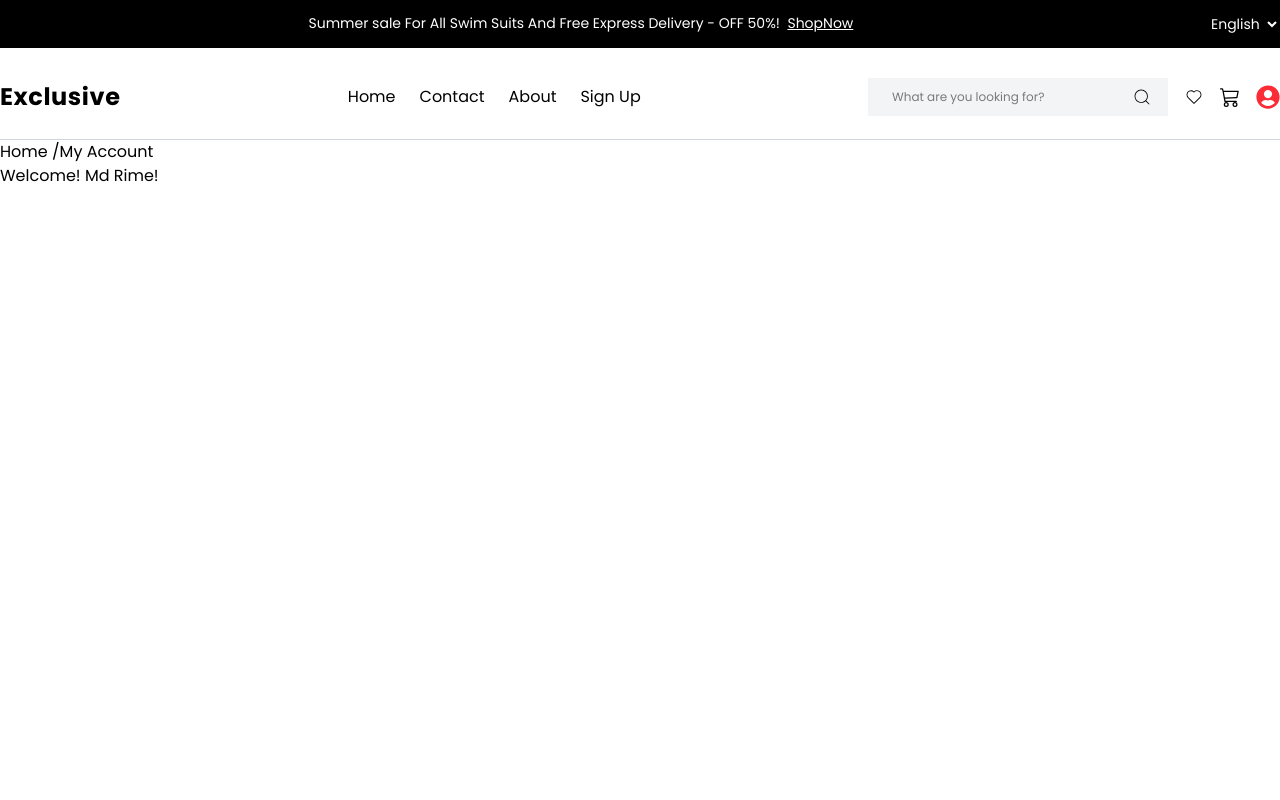
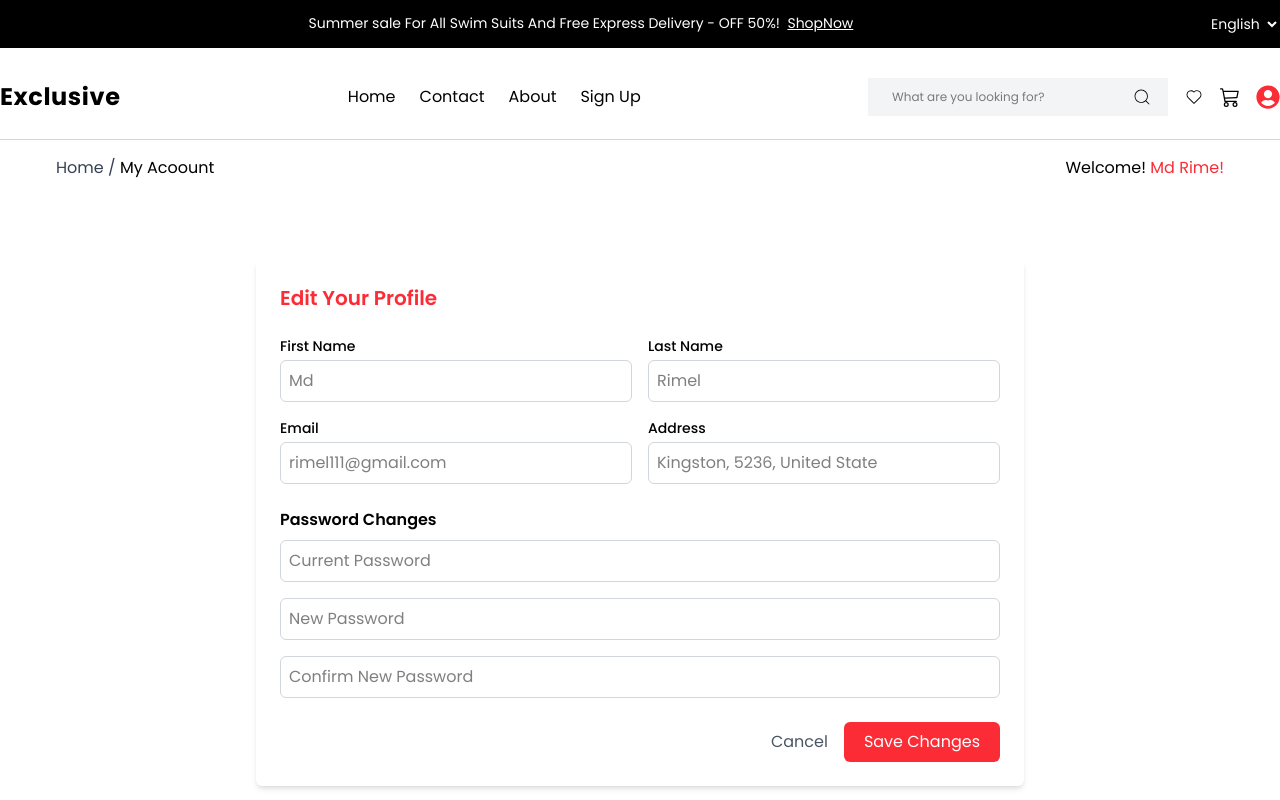
Before and after one commit to vishalglobussoftSDE/e-commerce-frontend, a React (Vite) app: page /account in a window 1280 px wide. Shown: the top 800 px of the page. Built offline with nearby package versions, Linux system fonts and the light colour scheme; a web font is replaced by a local one.

Commit message:
added layout

```diff
--- a/src/Pages/AccountPage.jsx
+++ b/src/Pages/AccountPage.jsx
@@ -1,22 +1,143 @@
 import React from "react";
 import Header from "../components/Header.jsx";
-import {Link} from "react-router-dom"
+import Footer from "../components/Footer";
+import { useState } from "react";
 
 const AccountPage = () => {
+
+  const [user, setUser] = useState({
+    firstName:"",
+    lastName:"",
+    email:"",
+    address:"",
+    currentPassword:"",
+    newPassword:"",
+    confirmPassword:""
+  })
+
+  const handleInput = (e)=>{
+    let name = e.target.name
+    let value = e.target.value
+
+    setUser[{
+      ...user,
+      [name] :value
+    }]
+
+  }
+
   return (
     <div>
       <Header />
-      <div>
-        <div>
-          <Link>Home /</Link>
-          <Link>My Account</Link>
+      <div className="my-4 mx-14">
+        <div className="flex justify-between">
+          <div>
+            <span className="text-gray-700">Home / </span>
+            <span> My Acoount</span>
+          </div>
+          <div>
+            <span>Welcome! </span>
+            <span className="text-red-500">Md Rime!</span>
+          </div>
         </div>
-        <div>
-          <span>Welcome! </span>
-          <span>Md Rime!</span>
+
+        <div className="my-20 max-w-3xl mx-auto p-6 bg-white shadow-md rounded-md">
+          <h2 className="text-xl font-semibold text-red-500 mb-6">
+            Edit Your Profile
+          </h2>
+          <form className="space-y-6">
+            <div className="grid grid-cols-1 sm:grid-cols-2 gap-4">
+              <div>
+                <label className="block text-sm font-medium mb-1">
+                  First Name
+                </label>
+                <input
+                  name="firstName"
+                  type="text"
+                  placeholder="Md"
+                  onChange={handleInput}
+                  className="w-full border border-gray-300 rounded-md p-2 focus:outline-none focus:ring focus:border-blue-300"
+                />
+              </div>
+              <div>
+                <label className="block text-sm font-medium mb-1">
+                  Last Name
+                </label>
+                <input
+                  name="lastName"
+                  type="text"
+                  placeholder="Rimel"
+                  onChange={handleInput}
+                  className="w-full border border-gray-300 rounded-md p-2 focus:outline-none focus:ring focus:border-blue-300"
+                />
+              </div>
+              <div>
+                <label className="block text-sm font-medium mb-1">Email</label>
+                <input
+                  name="email"
+                  type="email"
+                  placeholder="rimel111@gmail.com"
+                  onChange={handleInput}
+                  className="w-full border border-gray-300 rounded-md p-2 focus:outline-none focus:ring focus:border-blue-300"
+                />
+              </div>
+              <div>
+                <label className="block text-sm font-medium mb-1">
+                  Address
+                </label>
+                <input
+                name="address"
+                  type="text"
+                  placeholder="Kingston, 5236, United State"
+                  onChange={handleInput}
+                  className="w-full border border-gray-300 rounded-md p-2 focus:outline-none focus:ring focus:border-blue-300"
+                />
+              </div>
+            </div>
+
+            <div className="mt-4">
+              <h3 className="text-md font-semibold mb-2">Password Changes</h3>
+              <div className="space-y-4">
+                <input
+                name="currentPassword"
+                  type="password"
+                  placeholder="Current Password"
+                  onChange={handleInput}
+                  className="w-full border border-gray-300 rounded-md p-2 focus:outline-none focus:ring focus:border-blue-300"
+                />
+                <input
+                name="newPassword"
+                  type="password"
+                  placeholder="New Password"
+                  className="w-full border border-gray-300 rounded-md p-2 focus:outline-none focus:ring focus:border-blue-300"
+                />
+                <input
+                name="confirmPassword"
+                  type="password"
+                  placeholder="Confirm New Password"
+                  onChange={handleInput}
+                  className="w-full border border-gray-300 rounded-md p-2 focus:outline-none focus:ring focus:border-blue-300"
+                />
+              </div>
+            </div>
+
+            <div className="flex justify-end items-center gap-4 mt-6">
+              <button type="button" className="text-gray-600 hover:text-black">
+                Cancel
+              </button>
+              <button
+                type="submit"
+                className="bg-red-500 text-white px-5 py-2 rounded-md hover:bg-red-600"
+              >
+                Save Changes
+              </button>
+            </div>
+          </form>
         </div>
       </div>
+      <Footer />
     </div>
+
   );
 };
 
--- a/src/components/Footer.jsx
+++ b/src/components/Footer.jsx
@@ -82,7 +82,7 @@ const Footer = () => {
             </div>
             <div className="copyrightSection border-t border-gray-700 mt-8">
     <p className='text-center text-[14px] leading-[20px] font-medium text-gray-400 py-4'>
-        &copy; 2023 Exclusive. All rights reserved.
+        &copy; 2025 Exclusive. All rights reserved.
     </p>
 </div>
 
--- a/src/components/HomePageComponents/NewArrivals.jsx
+++ b/src/components/HomePageComponents/NewArrivals.jsx
@@ -3,16 +3,16 @@ import newArrivalImg1 from "../../assets/newArrival-img/new arrival img1.png";
 import newArrivalImg2 from "../../assets/newArrival-img/new arrival img2.png";
 import newArrivalImg3 from "../../assets/newArrival-img/new arrival img3.png";
 import newArrivalImg4 from "../../assets/newArrival-img/new arrival img4.png";
+import ProductSectionLayout from "../ProductSectionLayout";
 
 const NewArrivals = () => {
   return (
     <div>
-      {/* Heading */}
-      <div className="flex items-center gap-4 my-12">
-        <div className="h-10 w-5 bg-[#DB4444] rounded-sm"></div>
-        <p className="text-[#DB4444] text-xl">Featured</p>
-      </div>
-      <h2 className="text-4xl font-semibold mb-14">New Arrival</h2>
+
+      <ProductSectionLayout
+          title="New Arrival"
+          subtitle="Featured"
+        />
 
       {/* Grid layout */}
       <div className="grid grid-cols-1 lg:grid-cols-2 gap-4 w-full lg:h-[600px] mb-40">
--- a/src/components/ProductCard.jsx
+++ b/src/components/ProductCard.jsx
@@ -14,7 +14,7 @@ const ProductCard = ({ product }) => {
 
   return (
     <div className="w-[270px]">
-      <div className="w-[270px] relative h-[250px] flex justify-center items-center bg-[#F5F5F5] rounded-md">
+      <div className="w-[270px] relative h-[350px] flex flex-col justify-center items-center bg-[#F5F5F5] rounded-md">
         <div
           className="absolute top-5 right-3 cursor-pointer"
           onClick={() => setLiked(!liked)}
@@ -30,6 +30,7 @@ const ProductCard = ({ product }) => {
           src={imageUrl}
           alt={product.name}
         />
+        <button className="w-full absolute bottom-0 bg-gray-800 text-white py-2 px-4 rounded-md hover:bg-gray-900">Add to Cart</button>
       </div>
       <div>
         <p className="text-xl py-4 font-semibold">{product.name}</p>
--- /dev/null
+++ b/src/components/ProductSectionLayout.jsx
@@ -0,0 +1,21 @@
+import React from "react";
+
+const ProductSectionLayout = ({ title, subtitle,}) => {
+  return (
+    <div className="flex flex-col gap-[60px] p-4">
+      {/* Header Section */}
+      <div className="flex flex-col gap-[20px]">
+        <div className="flex gap-[20px] items-center">
+          <div className="w-[20px] h-[40px] bg-[#DB4444] rounded-[4px]" />
+          <div className="text-[#DB4444] font-medium">{subtitle}</div>
+        </div>
+        <div className="flex justify-between items-center">
+          <div className="text-3xl font-bold">{title}</div>
+
+        </div>
+      </div>
+    </div>
+  );
+};
+
+export default ProductSectionLayout;
```
Also changed, not shown: src/components/HomePageComponents/OurProduct.jsx (+36 -32 lines).
